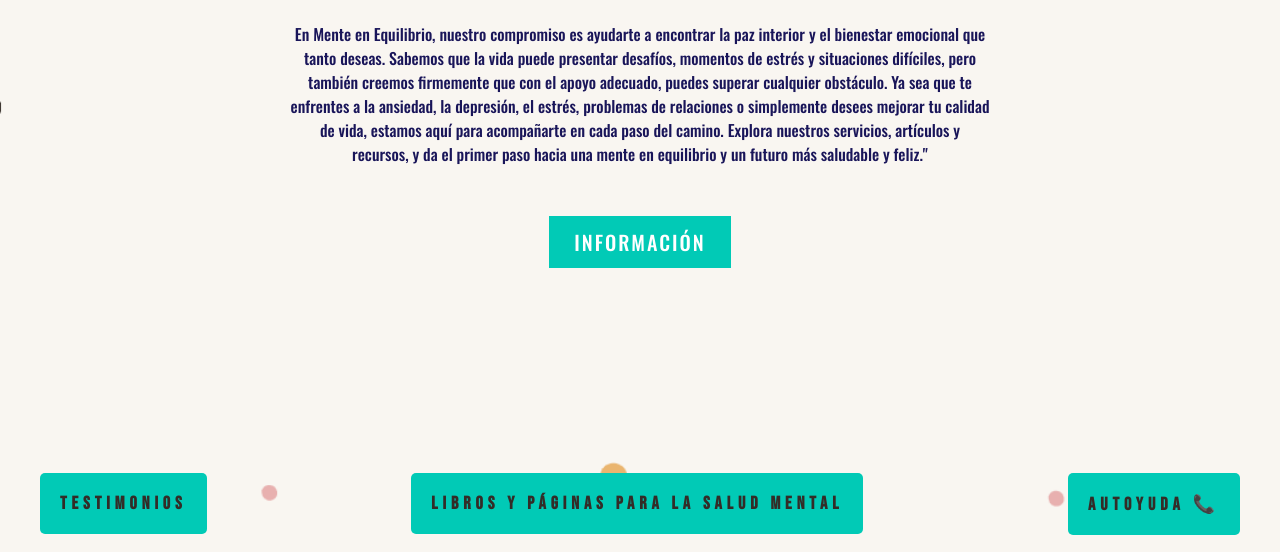
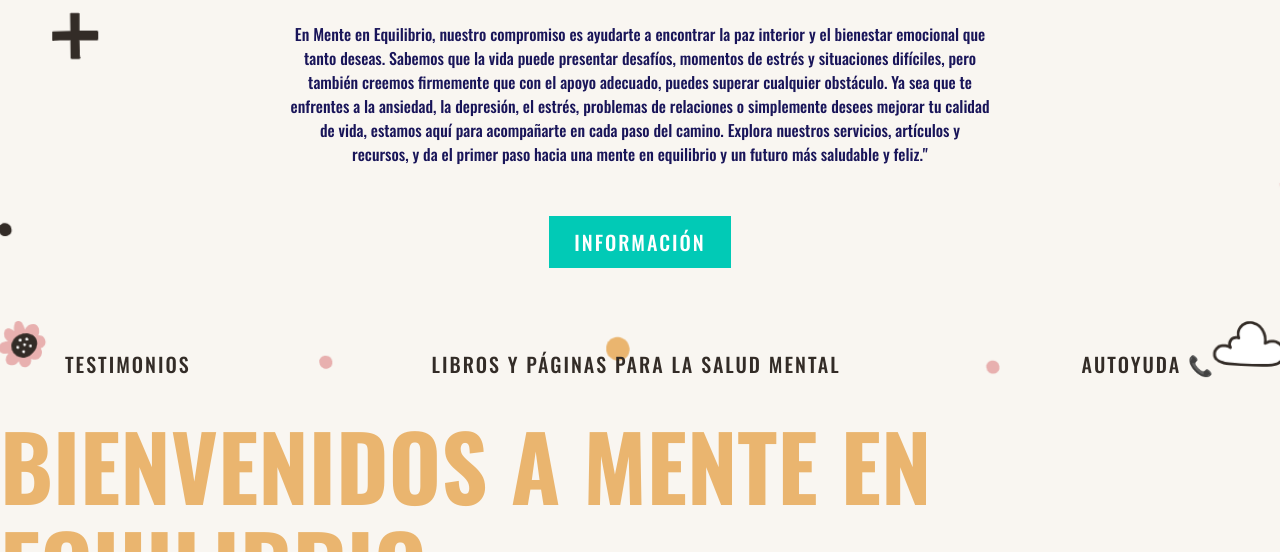
Before and after one commit to PowerBits-Inkua/Mente-en-Equilibrio, a plain HTML site: page index.html in a window 1280 px wide. Shown: the part 365-917 px from the top of the page. Drawn offline with nearby package versions, Linux system fonts and the light colour scheme; a web font is replaced by a local one.

Commit message:
Update
Cambiamos unos títulos a botones

```diff
--- a/index.html
+++ b/index.html
@@ -47,15 +47,13 @@
             </div>
             <div class="header-dir">
                 <div class="dir">
-
-                    <h3>Testimonios</h3>
+                    <a href="0" class="btn-2" >Testimonios</a>
                 </div>
                 <div class="dir">
-                    <h3>Libros y Páginas para la salud mental</h3>
-
+                    <a href="0" class="btn-2" >Libros y Páginas para la salud mental</a>
                 </div>
                 <div class="dir">
-                    <h3>Autoyuda 📞</h3>
+                    <a href="0" class="btn-2" >Autoyuda 📞</a>
 
                 </div>
 
@@ -180,7 +178,7 @@
         </div>
         <div class="footer-txt">
             <p>
-                Lorem ipsum dolor sit amet consectetur adipisicing elit.
+                Mente en Equilibrio
             </p>
         </div>
     </footer>
--- a/style.css
+++ b/style.css
@@ -58,7 +58,7 @@ body{
     max-width: 200px;
     height: auto;
     float: left;
-  }
+}
 
 .menu .navbar ul li {
     position: relative;
@@ -129,6 +129,23 @@ body{
 
 .btn-1:hover {
     background-color: #11aa9b
+}
+
+.btn-2 {
+    display: inline-block;
+    padding: 11px 25px;
+    color: #332c27;
+    text-transform: uppercase;
+    letter-spacing: 2px;
+    font-size: 20px;
+    font-family: 'Oswald', sans-serif;
+    margin: 25px 0;
+    border: 0;
+}
+
+.btn-2:hover {
+    border-radius: 5px;
+    background-color: #11aa9b6b
 }
 
 .header-dir {
@@ -353,9 +370,18 @@ textarea {
 }
 
 .footer-txt {
+    /*display: flex;
+    align-items: center;
+    justify-content: center;*/
     text-align: center;
     padding: 5px;
     background-color: #11aa9b3b;
+}
+
+svg {
+    margin: 0 auto;
+    width: 50px;
+    height: 50px;
 }
 
 @media (max-width:991px) {
```
